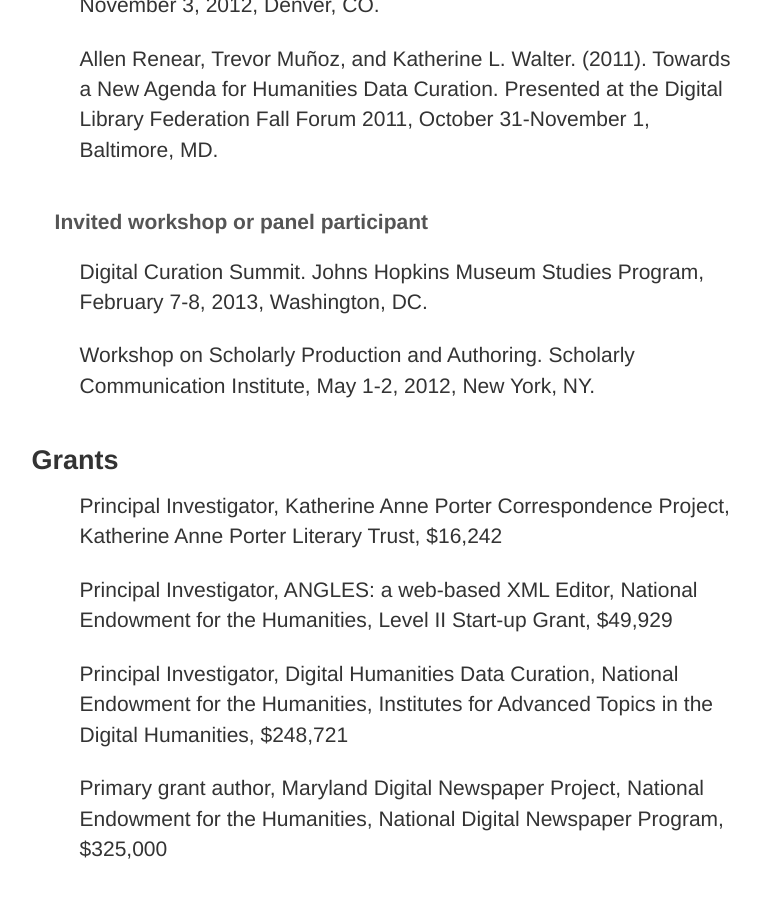
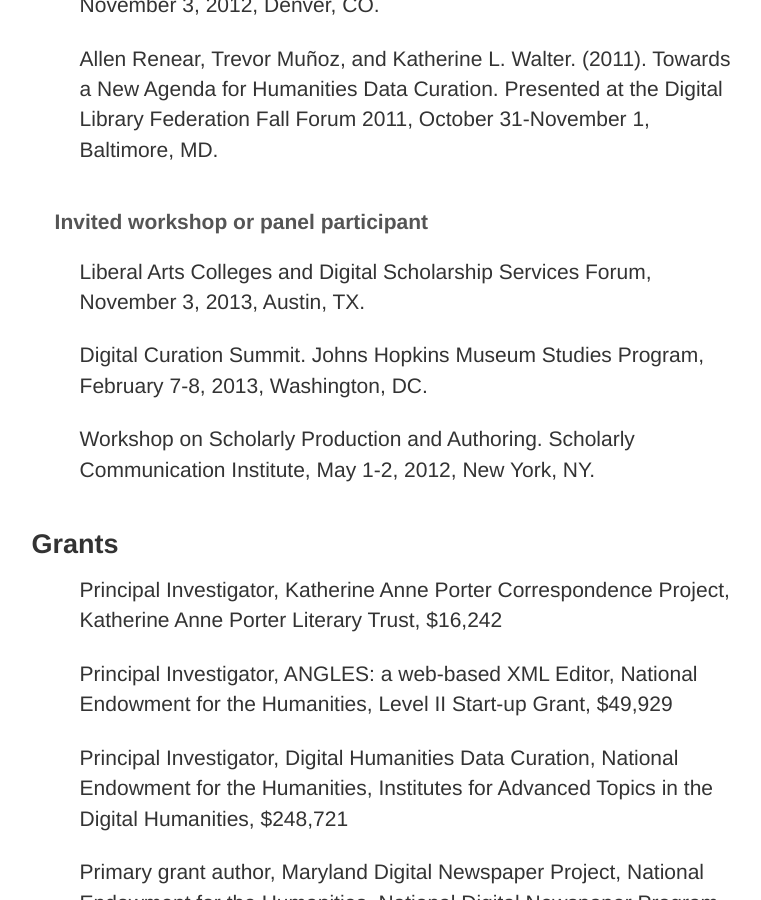
Before and after one commit to trevormunoz/calling-card, a Jekyll site: the page built from about/cv/index.html, in a window 1280 px wide and 900 px high, scrolled down 4208 px. Shown: the whole window, without its empty margins (356-1117 px from the left). Built offline with Jekyll 4.4.1, drawn with Linux system fonts in a browser that asks for light colours; nearby versions of some CDN libraries; library files that are not in the unit come from our copies; Markdown is read by kramdown in place of the engine named in the settings.

Commit message:
Add DLF summit

```diff
--- a/about/cv/index.html
+++ b/about/cv/index.html
@@ -79,6 +79,7 @@
 </li>
 <li><h5>Invited workshop or panel participant</h5></li>
   <ul>
+    <li><p class="citation">Liberal Arts Colleges and Digital Scholarship Services Forum, November 3, 2013, Austin, TX.</p></li>
     <li><p class="citation">Digital Curation Summit. Johns Hopkins Museum Studies Program, February 7-8, 2013, Washington, DC.</p></li>
     <li><p class="citation">Workshop on Scholarly Production and Authoring. Scholarly Communication Institute, May 1-2, 2012, New York, NY.</p></li>
   </ul>
```
